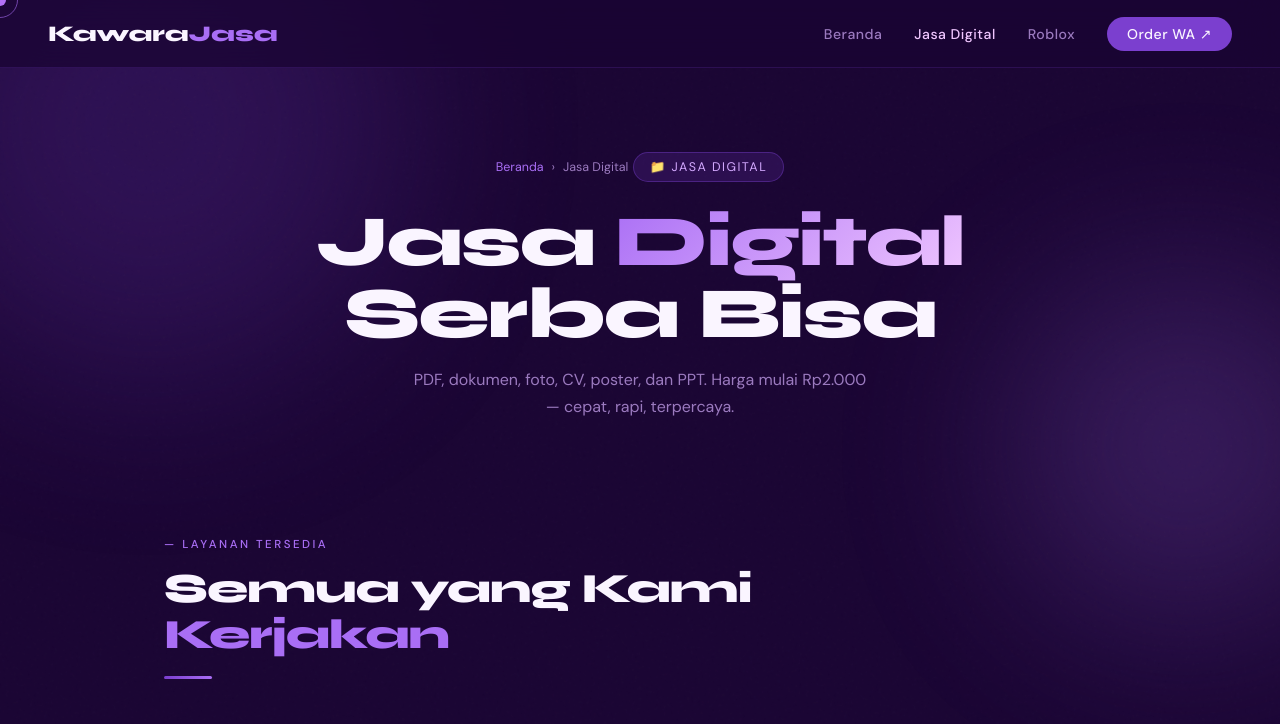
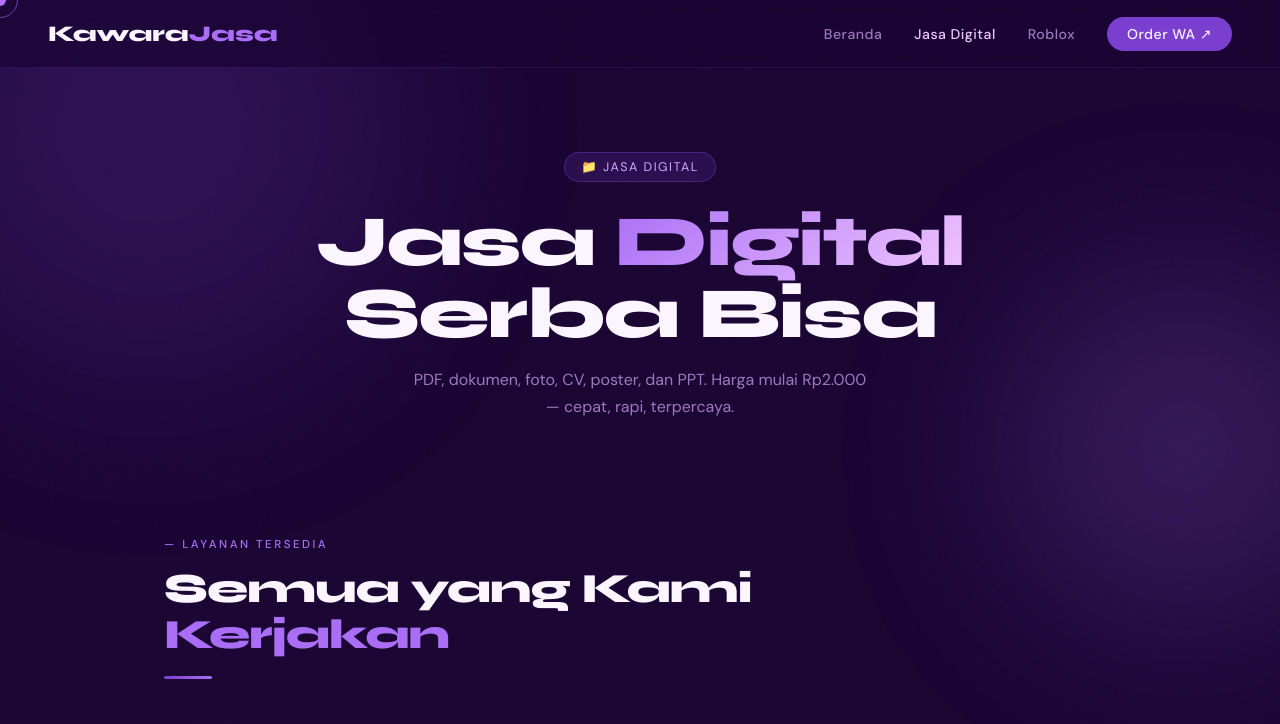
Before and after one commit to KawaraStore-ID/BerandaDigital, a plain HTML site: page index.html in a window 1280 px wide. Shown: the top 724 px of the page. Drawn offline with Linux system fonts and the light colour scheme.

Commit message:
BerandaDigital

```diff
--- a/index.html
+++ b/index.html
@@ -27,8 +27,6 @@
   nav { position:fixed;top:0;left:0;right:0;z-index:100;padding:20px 48px;display:flex;align-items:center;justify-content:space-between;backdrop-filter:blur(20px);background:rgba(26,5,51,0.75);border-bottom:1px solid rgba(123,63,207,0.2); }
   .nav-logo { font-family:'Syne',sans-serif;font-weight:800;font-size:1.4rem;color:var(--white);text-decoration:none; }
   .nav-logo span { color:var(--p5); }
-  .nav-back { display:flex;align-items:center;gap:8px;font-size:0.88rem;color:var(--muted);text-decoration:none;transition:color 0.2s; }
-  .nav-back:hover { color:var(--p6); }
   .nav-links { display:flex;gap:32px;list-style:none; }
   .nav-links a { font-size:0.88rem;font-weight:500;color:var(--muted);text-decoration:none;letter-spacing:0.5px;transition:color 0.2s;position:relative; }
   .nav-links a::after { content:'';position:absolute;bottom:-4px;left:0;right:0;height:1px;background:var(--p5);transform:scaleX(0);transition:transform 0.25s; }
@@ -44,9 +42,6 @@
   .page-hero {
     padding:64px 24px 56px;text-align:center;
   }
-  .breadcrumb { display:inline-flex;align-items:center;gap:8px;font-size:0.78rem;color:var(--muted);margin-bottom:20px; }
-  .breadcrumb a { color:var(--p5);text-decoration:none; }
-  .breadcrumb a:hover { text-decoration:underline; }
   .page-badge {
     display:inline-flex;align-items:center;gap:8px;
     background:rgba(123,63,207,0.18);border:1px solid rgba(123,63,207,0.4);
@@ -184,11 +179,11 @@
 <div class="bg-blob blob2"></div>
 
 <nav>
-  <a href="./" class="nav-logo">Kawara<span>Jasa</span></a>
+  <a href="https://kawarastore-id.github.io/Beranda/" class="nav-logo">Kawara<span>Jasa</span></a>
   <ul class="nav-links">
-    <li><a href="./">Beranda</a></li>
-    <li><a href="./jasa.html" style="color:var(--accent)">Jasa Digital</a></li>
-    <li><a href="./roblox.html">Roblox</a></li>
+    <li><a href="https://kawarastore-id.github.io/Beranda/">Beranda</a></li>
+    <li><a href="https://kawarastore-id.github.io/BerandaDigital/" style="color:var(--accent)">Jasa Digital</a></li>
+    <li><a href="https://kawarastore-id.github.io/BerandaRoblox/">Roblox</a></li>
     <li><a href="https://wa.me/6287720254002?text=Nama%20%3A%0APesanan%20%3A" target="_blank" class="nav-cta">Order WA ↗</a></li>
   </ul>
 </nav>
@@ -197,11 +192,6 @@
 
   <!-- PAGE HERO -->
   <div class="page-hero">
-    <div class="breadcrumb">
-      <a href="./">Beranda</a>
-      <span>›</span>
-      <span>Jasa Digital</span>
-    </div>
     <div class="page-badge">📁 Jasa Digital</div>
     <h1>Jasa <em>Digital</em><br>Serba Bisa</h1>
     <p>PDF, dokumen, foto, CV, poster, dan PPT. Harga mulai Rp2.000 — cepat, rapi, terpercaya.</p>
@@ -404,9 +394,9 @@
 <footer>
   <div class="footer-brand">Kawara<span>Jasa</span></div>
   <div class="footer-links">
-    <a href="./">Beranda</a>
-    <a href="./jasa.html">Jasa Digital</a>
-    <a href="./roblox.html">Roblox</a>
+    <a href="https://kawarastore-id.github.io/Beranda/">Beranda</a>
+    <a href="https://kawarastore-id.github.io/BerandaDigital/">Jasa Digital</a>
+    <a href="https://kawarastore-id.github.io/BerandaRoblox/">Roblox</a>
   </div>
   <div class="footer-copy">© 2025 Kawara Jasa</div>
 </footer>
```
